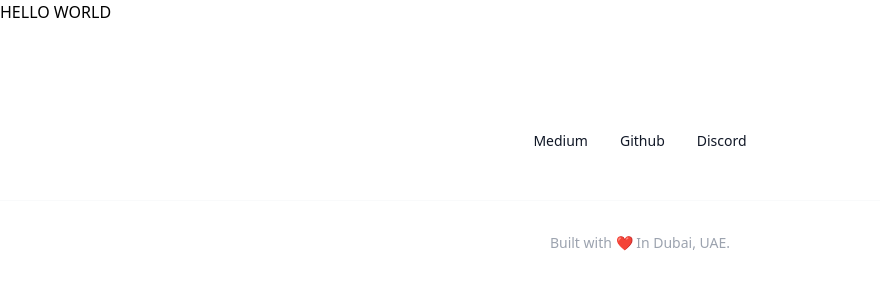
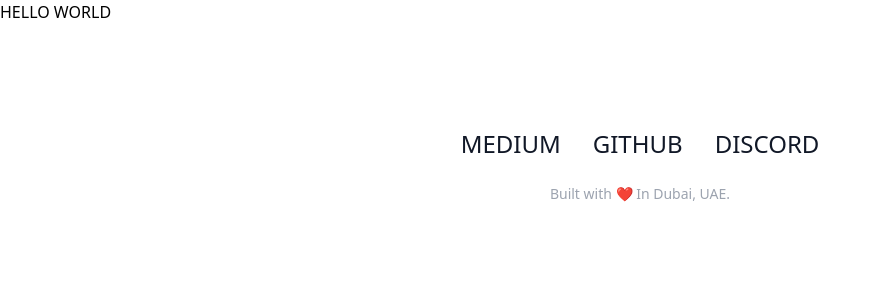
Before and after one commit to moneymafia/moneymafia.github.io, a Vue app: page / in a window 1280 px wide. Shown: the top 300 px of the page, without its empty margins (0-880 px from the left). Built offline with nearby package versions, Linux system fonts and the light colour scheme.

Commit message:
Add files via upload

```diff
--- a/public/index.html
+++ b/public/index.html
@@ -8,7 +8,5 @@
   </head>
   <body>
     <div id="app"></div>
-
-    <script defer src="https://cdn.tailwindcss.com"></script>
   </body>
 </html>
--- a/src/App.vue
+++ b/src/App.vue
@@ -1,38 +1,25 @@
 <template>
-  <div id="app">HELLO WORLD
-
-
-
-
+	<div id="app">
+		HELLO WORLD
 
 		<footer class="py-20">
 			<div class="container px-4 mx-auto text-center">
-
-    <ul class="my-6 flex flex-wrap space-x-8 items-center justify-center">
-      <li class="mb-2 md:mb-0"><a class="text-sm text-gray-900 hover:text-gray-700" href="https://medium.com/@moneymafia">Medium</a></li>
-      <li class="mb-2 md:mb-0"><a class="text-sm text-gray-900 hover:text-gray-700" href="https://github.com/moneymafia">Github</a></li>
-      <li class="mb-2 md:mb-0"><a class="text-sm text-gray-900 hover:text-gray-700" href="https://discord.gg/hqrbMff4ph">Discord</a></li>
+				<ul class="my-6 flex flex-wrap space-x-8 items-center justify-center uppercase">
+					<li class="mb-2 md:mb-0"><a class="text-2xl text-gray-900 hover:text-gray-700" href="https://medium.com/@moneymafia">Medium</a></li>
+					<li class="mb-2 md:mb-0"><a class="text-2xl text-gray-900 hover:text-gray-700" href="https://github.com/moneymafia">Github</a></li>
+					<li class="mb-2 md:mb-0"><a class="text-2xl text-gray-900 hover:text-gray-700" href="https://discord.gg/hqrbMff4ph">Discord</a></li>
 				</ul>
 			</div>
-  <div class="mt-12 mb-8 border-b border-gray-50"></div>
 			<div class="container px-4 mx-auto">
-    <p class="text-center text-sm text-gray-400"> Built with ❤️ In Dubai, UAE. </p>
+				<p class="text-center text-sm text-gray-400">Built with ❤️ In Dubai, UAE.</p>
 			</div>
 		</footer>
-
-
-
-
-
 	</div>
-
-
-
 </template>
 
 <script>
 	export default {
-  name: "App",
+		name: 'App',
 		components: {},
-};
+	};2
 </script>
--- /dev/null
+++ b/src/assets/tailwind.css
@@ -0,0 +1,5 @@
+@tailwind base;
+
+@tailwind components;
+
+@tailwind utilities;
--- a/src/main.js
+++ b/src/main.js
@@ -1,5 +1,6 @@
 import Vue from "vue";
 import App from "./App.vue";
+import './assets/tailwind.css'
 
 Vue.config.productionTip = false;
 
--- /dev/null
+++ b/tailwind.config.js
@@ -0,0 +1,11 @@
+module.exports = {
+  purge: ['./public/**/*.html', './src/**/*.{vue,js,ts,jsx,tsx}'],
+  darkMode: false, // or 'media' or 'class'
+  theme: {
+    extend: {},
+  },
+  variants: {
+    extend: {},
+  },
+  plugins: [],
+}
```
Also changed, not shown: package.json (+8 -2 lines), 1 other file (tests, documents, lock files or other folders). Lines whose indentation alone changed are shown as unchanged.
